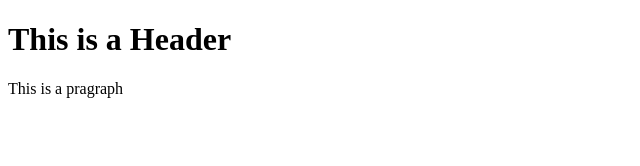
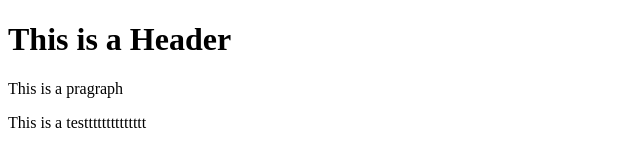
Before and after one commit to hakar-cpe/git-test-repo, a plain HTML site: page index.html in a window 1280 px wide. Shown: the whole page, without its empty margins (0-640 px from the left). Drawn offline with Linux system fonts and the light colour scheme.

Commit message:
Update index.html

```diff
--- a/index.html
+++ b/index.html
@@ -5,6 +5,7 @@
         <body>
             <h1>This is a Header</h1>
             <p>This is a pragraph</p>
+            <p> This is a testttttttttttttt</p>
         </body>
     </head>
 </html>
```
